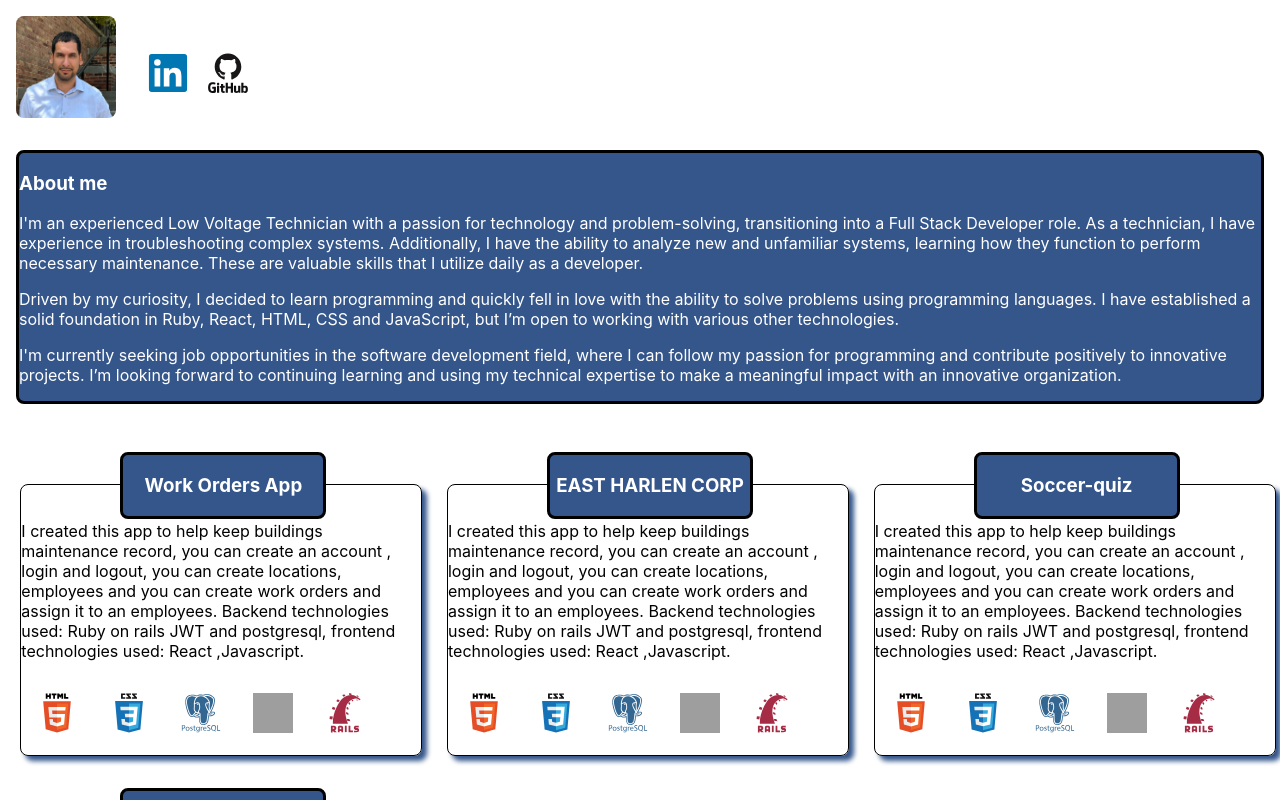
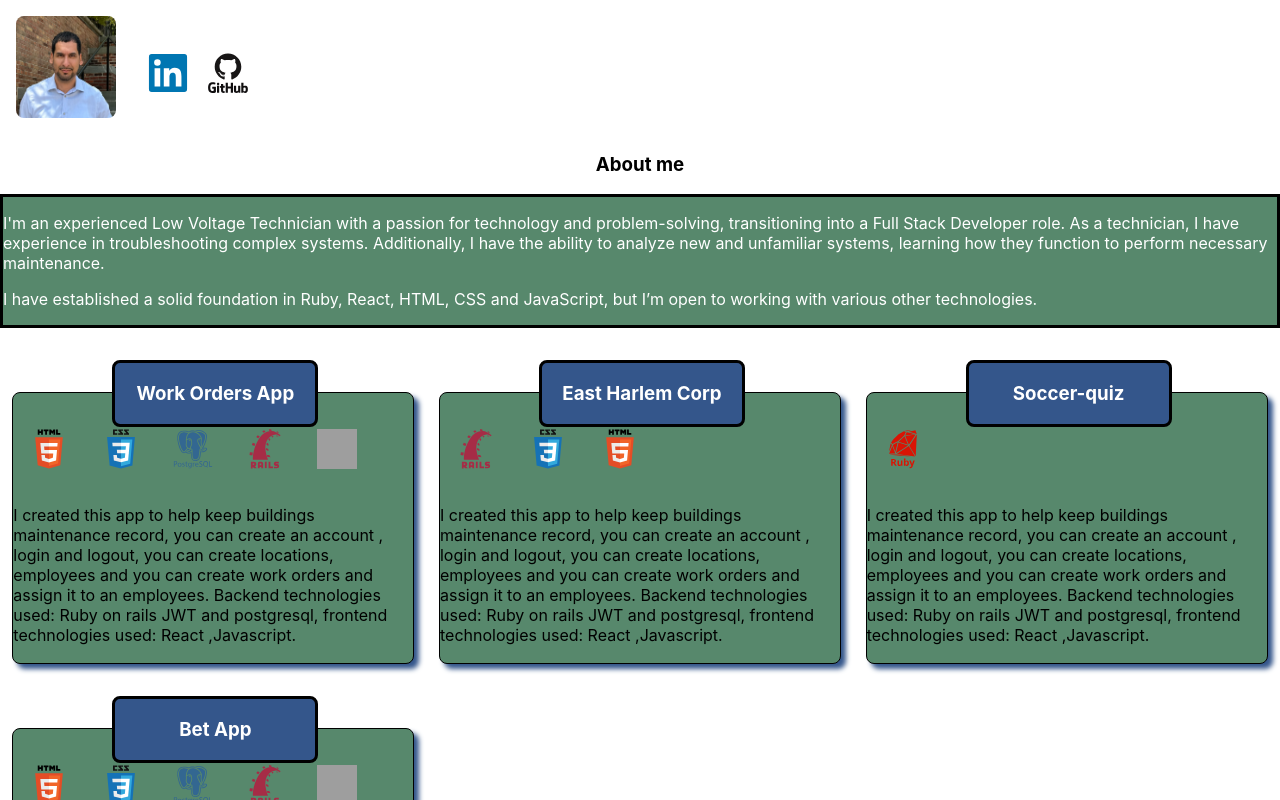
Before and after one commit to yarvinh/my-portfolio, a React (Create React App) app: page / in a window 1280 px wide. Shown: the top 800 px of the page. Built offline with nearby package versions, Linux system fonts and the light colour scheme; grey boxes are pictures that could not be loaded.

Commit message:
add icons to projects

```diff
--- a/src/App.css
+++ b/src/App.css
@@ -4,78 +4,8 @@ body{
 }
 
 .main-back-ground-color {
-  /* background-color: #34568B; */
   min-height: 100vh;
   color: black;
-
-}
-
-.profile-img{
-  width: 100px;
-  height: 102px;
-  border-radius: .5rem;
-  margin: 1rem;
-}
-
-.nav-bar{
-  cursor: pointer;
-  display: flex;
-  flex-direction: row;
-  align-items: center;
-}
-
-
-
-.icons-container{
-  display: flex;
-  flex-direction: row;
-  align-items: center;
-
-}
-
-.icon-link{
-  width: 60px;
-  height: 60px;
-}
-
-.icons{
-  margin:1rem;
-  width: 40px;
-  height: 40px;
-  transition: 0.4s;
-}
-
-.icons:hover{
-  width: 50px;
-  height: 50px;
-}
-
-.project{
-  margin-top: 2rem;
-  border-width: 1px;
-  border-color: black;
-  border-style: solid ;
-  max-width: 400px;
-  height: 250px;
-  padding-top: 20px;
-  border-radius: .5rem;
-  box-shadow: 5px 5px 5px #34568B;
-  /* box-shadow: 60px -16px teal; */
-  /* background-color: #92A8D1; */
-
-  /* display: flex;
-  flex-direction: column;
-  align-items: center;
-  justify-content: center; */
-}
-
-.project-container{
-  margin-left: 1rem;
-  margin-top: 2rem;
-  /* display: flex;
-  flex-direction: column; */
-  position: relative;
-
 
 }
 
@@ -90,30 +20,9 @@ body{
   width: 200px;
   left: 100px;
   text-decoration: none;
-  /* background-color: aqua; */
   border-radius: .5rem;
 }
 
 .space-between{
   justify-content: space-between;
 }
-
-.projects-container{
-  display: grid;
-  grid-auto-columns: auto;
-  grid-template-columns: repeat(
-  auto-fill, minmax(420px, 1fr));
-  justify-items: center;
-  align-items: center;
-
-}
-
-.about{
-  color: white;
-  background-color: #34568B;
-  margin: 1rem;
-  border-width: 3px;
-  border-radius: .5rem;
-  border-color: black;
-  border-style: solid;
-}
--- a/src/App.tsx
+++ b/src/App.tsx
@@ -1,12 +1,34 @@
 // import React from 'react';
 import {BrowserRouter, Routes, Route, Link} from 'react-router-dom'
 import './App.css';
-import Home from './components/Home';
+// import Home from './components/Home';
 import About from './components/about';
 import ProjectsContainer from './containers/ProjectsContainer';
-import Technologies from './components/Techologies';
+type Img = {
+  htmlIcon: string;
+  cssIcon: string;
+  postgresqlIcon: string;
+  reactIcon: string;
+  railsIcon: string;
+  rubyIcon: string;
+};
 
+const img: Img = {
+  htmlIcon:"icons/html5-original-wordmark.svg" ,
+  cssIcon: "icons/css3-original-wordmark.svg" ,
+  postgresqlIcon: "icons/postgresql-plain-wordmark.svg",
+  reactIcon: "icons/react-original.svg",
+  railsIcon:"icons/rails-plain-wordmark.svg",
+  rubyIcon: "icons/ruby-plain-wordmark.svg"
+}
+
+{/* <img src="icons/html5-original-wordmark.svg" className="icons" alt="HTML5 icon"/>
+<img src="icons/css3-original-wordmark.svg" className="icons" alt="css3 icon"/>
+<img src="icons/postgresql-plain-wordmark.svg" className="icons" alt="postgresql icon"/>
+<img src="icons/react-original.svg" className="icons" alt="HTML5 icon"/>
+<img src="icons/rails-plain-wordmark.svg" className="icons" alt="Ruby On Rails icon"/> */}
 function App() {
+  console.log(img)
   return (
       <BrowserRouter>
         <section className="main-back-ground-color">
@@ -23,22 +45,22 @@ function App() {
           </nav>
           <About/>
           <section className='projects-container'>
-            <ProjectsContainer projectName="Work Orders App" url="https://work-orders-frontend-e69a673b70ee.herokuapp.com">
+            <ProjectsContainer projectName="Work Orders App" url="https://work-orders-frontend-e69a673b70ee.herokuapp.com" icons={[img.htmlIcon, img.cssIcon,img.postgresqlIcon,img.railsIcon, img.reactIcon]}>
                 <p>
                     I created this app to help keep buildings maintenance record, you can create an account , login and logout, you can create locations, employees and you can create work orders and assign it to an employees. Backend technologies used: Ruby on rails JWT and postgresql, frontend technologies used: React ,Javascript.
                 </p>
             </ProjectsContainer>
-            <ProjectsContainer projectName="EAST HARLEN CORP" url="https://safe-sands-70988-45596a723e4f.herokuapp.com/" >
+            <ProjectsContainer projectName="East Harlem Corp" url="https://safe-sands-70988-45596a723e4f.herokuapp.com/" icons={[img.railsIcon,img.cssIcon, img.htmlIcon]}>
               <p>
                 I created this app to help keep buildings maintenance record, you can create an account , login and logout, you can create locations, employees and you can create work orders and assign it to an employees. Backend technologies used: Ruby on rails JWT and postgresql, frontend technologies used: React ,Javascript.
               </p>
             </ProjectsContainer>
-            <ProjectsContainer projectName="Soccer-quiz" url="https://rubygems.org/gems/soccer-quiz" >
+            <ProjectsContainer projectName="Soccer-quiz" url="https://rubygems.org/gems/soccer-quiz" icons={[img.rubyIcon]}>
               <p>
                 I created this app to help keep buildings maintenance record, you can create an account , login and logout, you can create locations, employees and you can create work orders and assign it to an employees. Backend technologies used: Ruby on rails JWT and postgresql, frontend technologies used: React ,Javascript.
               </p>
             </ProjectsContainer>
-            <ProjectsContainer projectName="Bet App" url="">
+            <ProjectsContainer projectName="Bet App" url="" icons={[img.htmlIcon, img.cssIcon,img.postgresqlIcon,img.railsIcon, img.reactIcon]} >
               <p>
                 I created this app to help keep buildings maintenance record, you can create an account , login and logout, you can create locations, employees and you can create work orders and assign it to an employees. Backend technologies used: Ruby on rails JWT and postgresql, frontend technologies used: React ,Javascript.
               </p>
@@ -46,11 +68,6 @@ function App() {
           </section>
 
         </section>
-
-        <Routes>
-           <Route path="/" element={<Home/>}/>
-        </Routes>
-
       </BrowserRouter>
 
 
--- a/src/components/Techologies.tsx
+++ b/src/components/Techologies.tsx
@@ -1,23 +1,10 @@
 import { Link } from "react-router-dom"
+import "../style/nav-bar.css"
+const Technologies = (props: {icons: Array<string> })=>{
+   return(
+    <section className="space-between icon-container">
+     {props.icons.map((icon,index)=> <img src={icon} key={index} className="icons" alt="HTML5 icon"/>  )}
 
-const Technologies = ()=>{
-   return(
-    <section className="space-between">
-        <Link to="" className="icon-link">
-        <img src="icons/html5-original-wordmark.svg" className="icons" alt="HTML5 icon"/>
-        </Link>
-        <Link to="" className="icon-link">
-        <img src="icons/css3-original-wordmark.svg" className="icons" alt="css3 icon"/>
-        </Link>
-        <Link to="" className="icon-link">
-        <img src="icons/postgresql-plain-wordmark.svg" className="icons" alt="postgresql icon"/>
-        </Link>
-        <Link to="" className="icon-link">
-          <img src="icons/react-original.svg" className="icons" alt="HTML5 icon"/>
-        </Link>
-         <Link to="" className="icon-link">
-            <img src="icons/rails-plain-wordmark.svg" className="icons" alt="Ruby On Rails icon"/>
-        </Link>
     </section>
    )
 }
--- a/src/components/about.jsx
+++ b/src/components/about.jsx
@@ -1,27 +1,21 @@
+import '../style/about.css'
+
 const About = ()=>{
    return (
-     <section>
+     <section className="about-container">
+        <h3 className="about-header">About me</h3>
         <article className="about">
-
-              <h3>About me</h3>
               <p>
                 I'm an experienced Low Voltage Technician with a passion for technology and problem-solving, transitioning into a Full Stack Developer role.
                 As a technician, I have experience in troubleshooting complex systems.
                 Additionally, I have the ability to analyze new and unfamiliar systems, learning how they function to perform necessary maintenance.
-                 These are valuable skills that I utilize daily as a developer.
               </p>
               <p>
-                Driven by my curiosity, I decided to learn programming and quickly fell in love with the ability to solve problems using programming languages. I have established a solid foundation in Ruby, React, HTML, CSS and JavaScript, but I’m open to working with various other technologies.
+                I have established a solid foundation in Ruby, React, HTML, CSS and JavaScript, but I’m open to working with various other technologies.
               </p>
-              <p>
-                I'm currently seeking job opportunities in the software development field, where I can follow my passion for programming and contribute positively to innovative projects.
-                I’m looking forward to continuing learning and using my technical expertise to make a meaningful impact with an innovative organization.
-            </p>
         </article>
-
      </section>
    )
 }
 
-
 export default About
--- a/src/containers/ProjectsContainer.tsx
+++ b/src/containers/ProjectsContainer.tsx
@@ -1,19 +1,17 @@
 import { Link } from "react-router-dom"
 import Technologies from "../components/Techologies"
-
-const ProjectsContainer = (props: {url: string; projectName: string; children: React.ReactNode; })=>{
+import '../style/projects.css'
+const ProjectsContainer = (props: {url: string; projectName: string; children: React.ReactNode; icons: Array<string>; })=>{
     return (
          <div className="project-container">
             <Link to={props.url} className="project-header" target="_blank" rel="noopener noreferrer">
                 <h3>
-                    {/* Work Orders App */}
-                {props.projectName}
-                    {/* Jan 2023 - PresentJan 2023 - Present */}
+                  {props.projectName}
                 </h3>
             </Link>
             <article className="project">
+            <Technologies icons={props.icons}/>
                 {props.children}
-                <Technologies/>
             </article>
          </div>
     )
--- /dev/null
+++ b/src/style/about.css
@@ -0,0 +1,25 @@
+.about-container{
+    display: flex;
+    flex-direction: column;
+    align-items: center;
+    align-content: center;
+  }
+  .about{
+    color: white;
+    background-color: #57886c;
+    border-width: 3px;
+    border-color: black;
+    border-style: solid;
+    height: 300px;
+    gap: 10px;
+    height:auto;
+  }
+
+  .about-img{
+    width: 300px;
+    height:auto;
+  }
+
+  /*
+  Green color: #57886c
+  */
--- /dev/null
+++ b/src/style/nav-bar.css
@@ -0,0 +1,37 @@
+.nav-bar{
+    cursor: pointer;
+    display: flex;
+    flex-direction: row;
+    align-items: center;
+  }
+
+  .profile-img{
+    width: 100px;
+    height: 102px;
+    border-radius: .5rem;
+    margin: 1rem;
+  }
+
+  .icons-container{
+    display: flex;
+    flex-direction: row;
+    align-items: center;
+
+  }
+
+  .icon-link{
+    width: 60px;
+    height: 60px;
+  }
+
+  .icons{
+    margin:1rem;
+    width: 40px;
+    height: 40px;
+    transition: 0.4s;
+  }
+
+  .icons:hover{
+    width: 50px;
+    height: 50px;
+  }
--- /dev/null
+++ b/src/style/projects.css
@@ -0,0 +1,40 @@
+.projects-container{
+    display: grid;
+    grid-auto-columns: auto;
+    grid-template-columns: repeat(
+    auto-fill, minmax(420px, 1fr));
+    justify-items: center;
+    align-items: center;
+  }
+
+  .project-container{
+    margin-top: 2rem;
+    position: relative;
+  }
+
+  .project{
+    background-color: #57886c;
+    margin-top: 2rem;
+    border-width: 1px;
+    border-color: black;
+    border-style: solid ;
+    width: 400px;
+    height: 250px;
+    padding-top: 20px;
+    border-radius: .5rem;
+    box-shadow: 5px 5px 5px #34568B;
+  }
+
+  .project-header{
+    color: white;
+    background-color: #34568B;
+    text-align: center;
+    position: absolute;
+    border-width: 3px;
+    border-color: black;
+    border-style: solid;
+    width: 200px;
+    left: 100px;
+    text-decoration: none;
+    border-radius: .5rem;
+  }
```
Also changed, not shown: public/icons/IMG_0686-min.jpeg (added), public/icons/ruby-plain-wordmark.svg (added).
